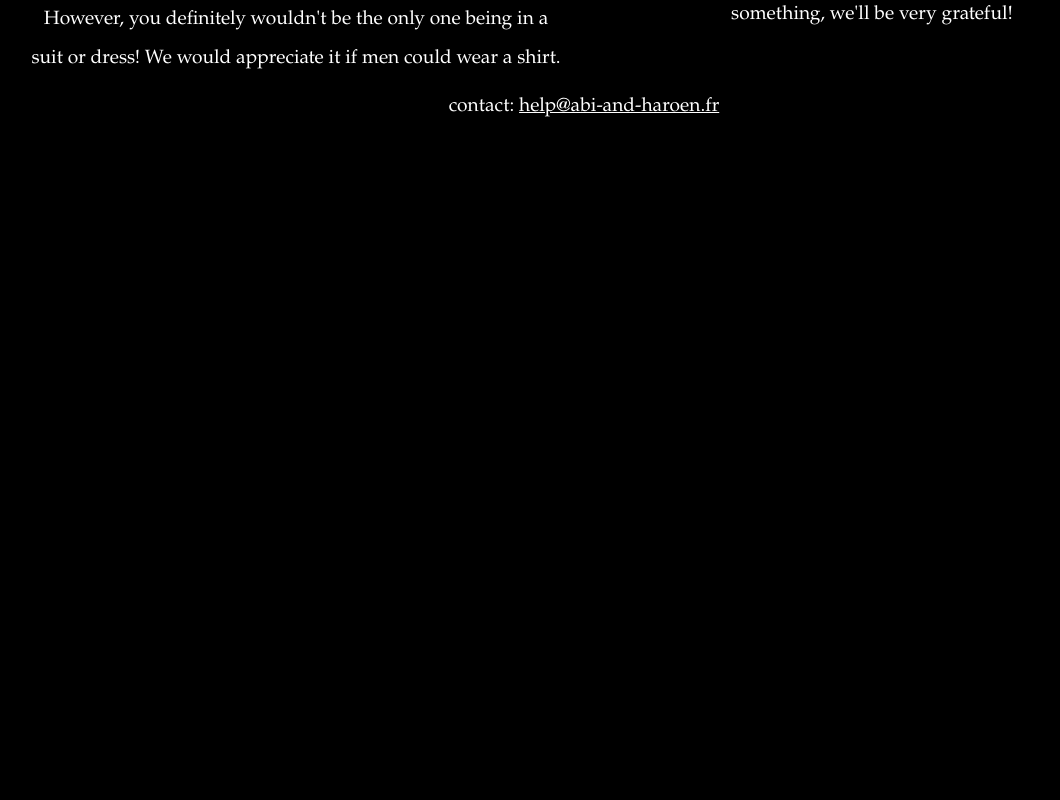
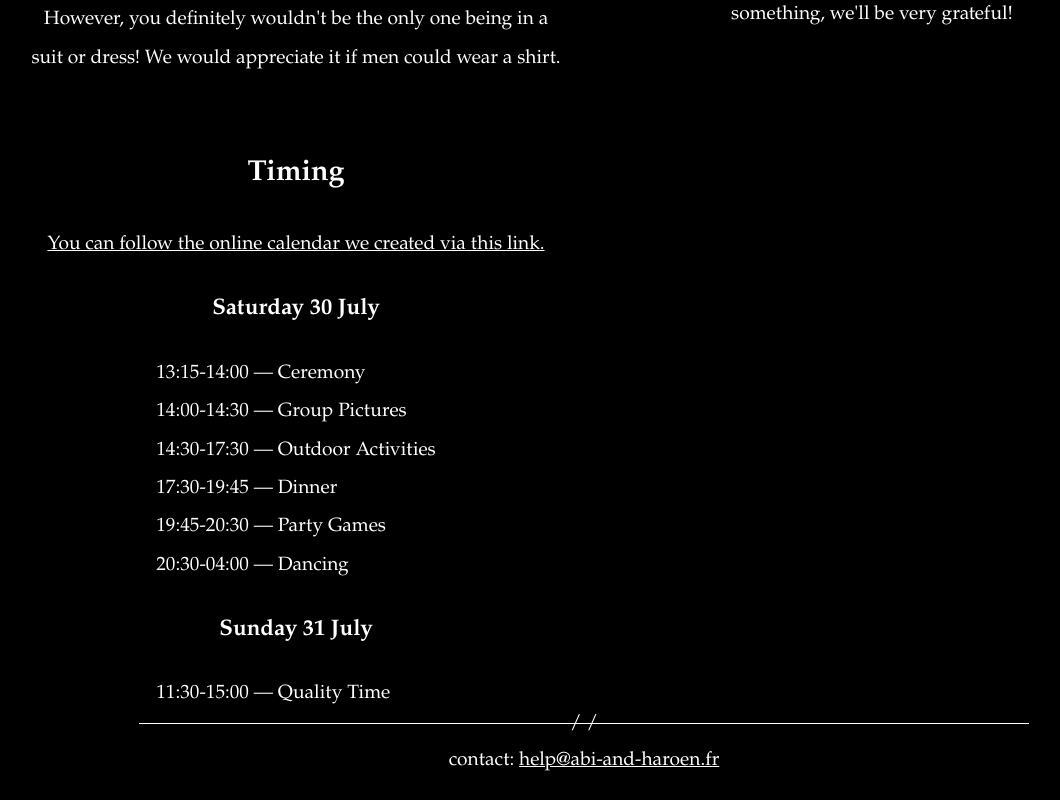
Before and after one commit to Haroenv/wedding-website, a React (Create React App) app: page / in a window 1280 px wide. Shown: the part 2140-2940 px from the top of the page, without its empty margins (56-1116 px from the left). Before the commit the page ends 2285 px from the top, so only its background shows below. Built offline with nearby package versions, Linux system fonts and the light colour scheme.

Commit message:
add timing

```diff
--- a/src/Home.jsx
+++ b/src/Home.jsx
@@ -90,7 +90,7 @@ const Home = () => {
               bottom: 0,
               right: 0,
               background: 'black',
-              padding: '.2em .5em'
+              padding: '.2em .5em',
             }}
           >
             {getText('home_next_image')}
@@ -104,8 +104,10 @@ const Home = () => {
         </section>
         <section>{getText('home_dresscode')}</section>
         <section>{getText('home_gifts')}</section>
+        <section>{getText('home_timing')}</section>
       </div>
       <footer>
+        <hr className="flourish" />
         <p>
           contact: <a href={getMailTo('Contact')}>{emailAddress}</a>
         </p>
--- a/src/index.css
+++ b/src/index.css
@@ -53,7 +53,7 @@ button {
 }
 
 .invisible-button * {
-  display: block
+  display: block;
 }
 
 textarea {
@@ -211,3 +211,15 @@ p {
 address {
   font-style: normal;
 }
+
+.narrow-center {
+  width: max-content;
+  margin: 0 auto
+}
+
+.subtle-list {
+  text-align: left;
+  margin: 0;
+  list-style: none;
+  padding: 0;
+}
--- a/src/translations-jsx.jsx
+++ b/src/translations-jsx.jsx
@@ -95,6 +95,40 @@ export const English = {
         friends above all. Of course, if you want to give something, we'll be
         very grateful!
       </p>
+    </>
+  ),
+  home_timing: (
+    <>
+      <h2>Timing</h2>
+      <p>
+        <a
+          href="webcal://p53-caldav.icloud.com/published/2/NTkwNDA4OTAzNTkwNDA4OUdDaF75R5TLhDwOtMjIgqlTK26031Z1N5Nj1DpWdkPuhtLhX-MDHL-Gys1q2-Y-BBfDw-wTLnOreT-qToDKO4k"
+          target="_blank"
+          rel="noopener noreferrer"
+        >
+          You can follow the online calendar we created via this link.
+        </a>
+      </p>
+      <div className="narrow-center">
+        <section>
+          <h3>Saturday 30 July</h3>
+          <ul className="subtle-list">
+            <li>13:15-14:00 — Ceremony</li>
+            <li>14:00-14:30 — Group Pictures</li>
+            <li>14:30-17:30 — Outdoor Activities</li>
+            <li>17:30-19:45 — Dinner</li>
+            <li>19:45-20:30 — Party Games</li>
+            <li>20:30-04:00 — Dancing</li>
+          </ul>
+        </section>
+        <section>
+          <h3>Sunday 31 July</h3>
+          <p></p>
+          <ul className="subtle-list">
+            <li>11:30-15:00 — Quality Time</li>
+          </ul>
+        </section>
+      </div>
     </>
   ),
   form_food: 'Choice of plate',
@@ -219,6 +253,40 @@ export const Dutch = {
       </p>
     </>
   ),
+  home_timing: (
+    <>
+      <h2>Planning</h2>
+      <p>
+        <a
+          href="webcal://p53-caldav.icloud.com/published/2/NTkwNDA4OTAzNTkwNDA4OUdDaF75R5TLhDwOtMjIgqlTK26031Z1N5Nj1DpWdkPuhtLhX-MDHL-Gys1q2-Y-BBfDw-wTLnOreT-qToDKO4k"
+          target="_blank"
+          rel="noopener noreferrer"
+        >
+          Je kan deze kalender ook toevoegen via deze link.
+        </a>
+      </p>
+      <div className="narrow-center">
+        <section>
+          <h3>zaterdag 30 juli</h3>
+          <ul className="subtle-list">
+            <li>13:15-14:00 — Ceremonie</li>
+            <li>14:00-14:30 — Groepsfoto's</li>
+            <li>14:30-17:30 — Buitenactiviteiten</li>
+            <li>17:30-19:45 — Eten</li>
+            <li>19:45-20:30 — Feestspelen</li>
+            <li>20:30-04:00 — Dansen</li>
+          </ul>
+        </section>
+        <section>
+          <h3>zondag 31 juli</h3>
+          <p></p>
+          <ul className="subtle-list">
+            <li>11:30-15:00 — Kwaliteitstijd</li>
+          </ul>
+        </section>
+      </div>
+    </>
+  ),
   form_food: 'Keuze gerecht',
   form_rsvp_couscous: 'couscous royale',
   form_rsvp_tajine_poulet: 'tajine poulet olives/citrons',
```
